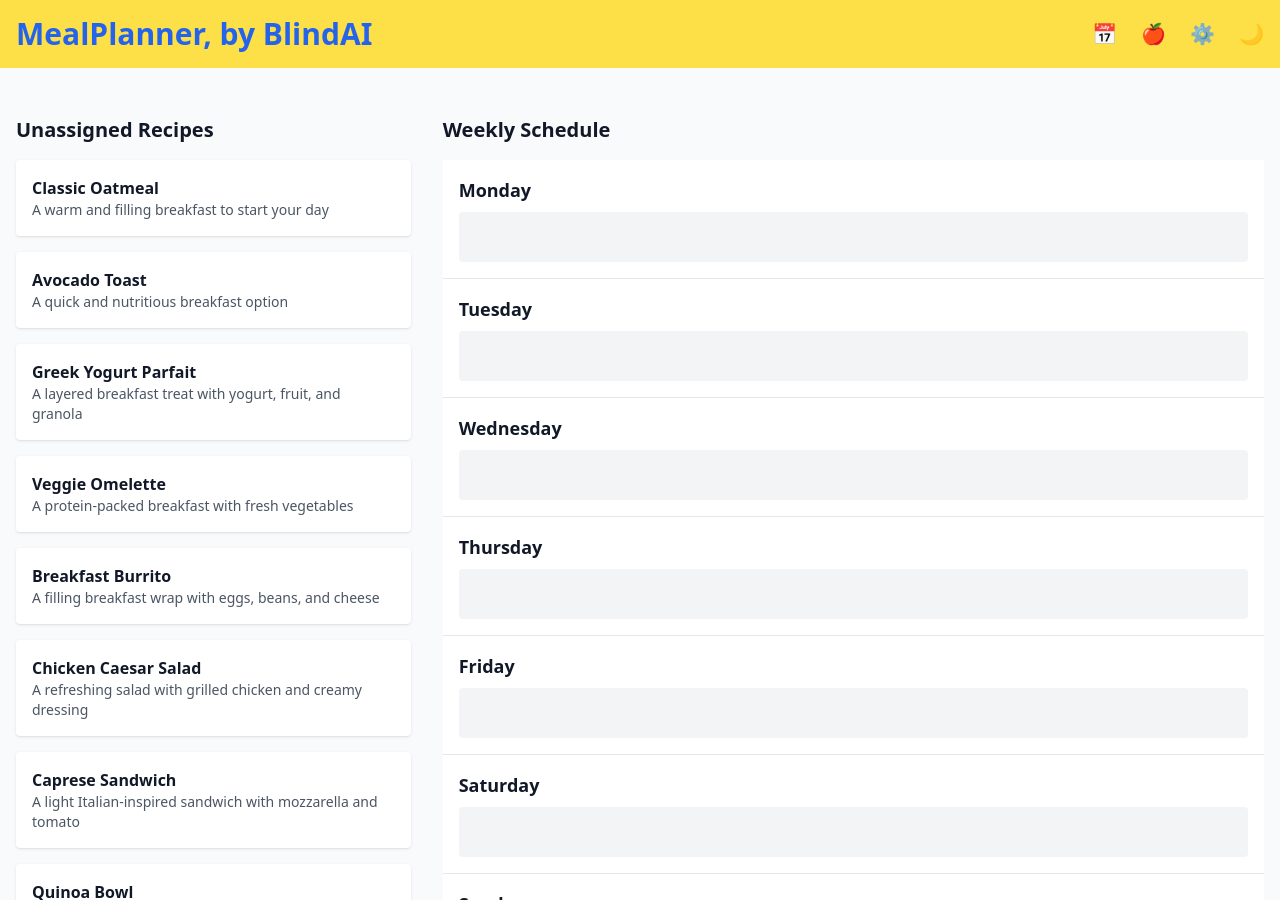
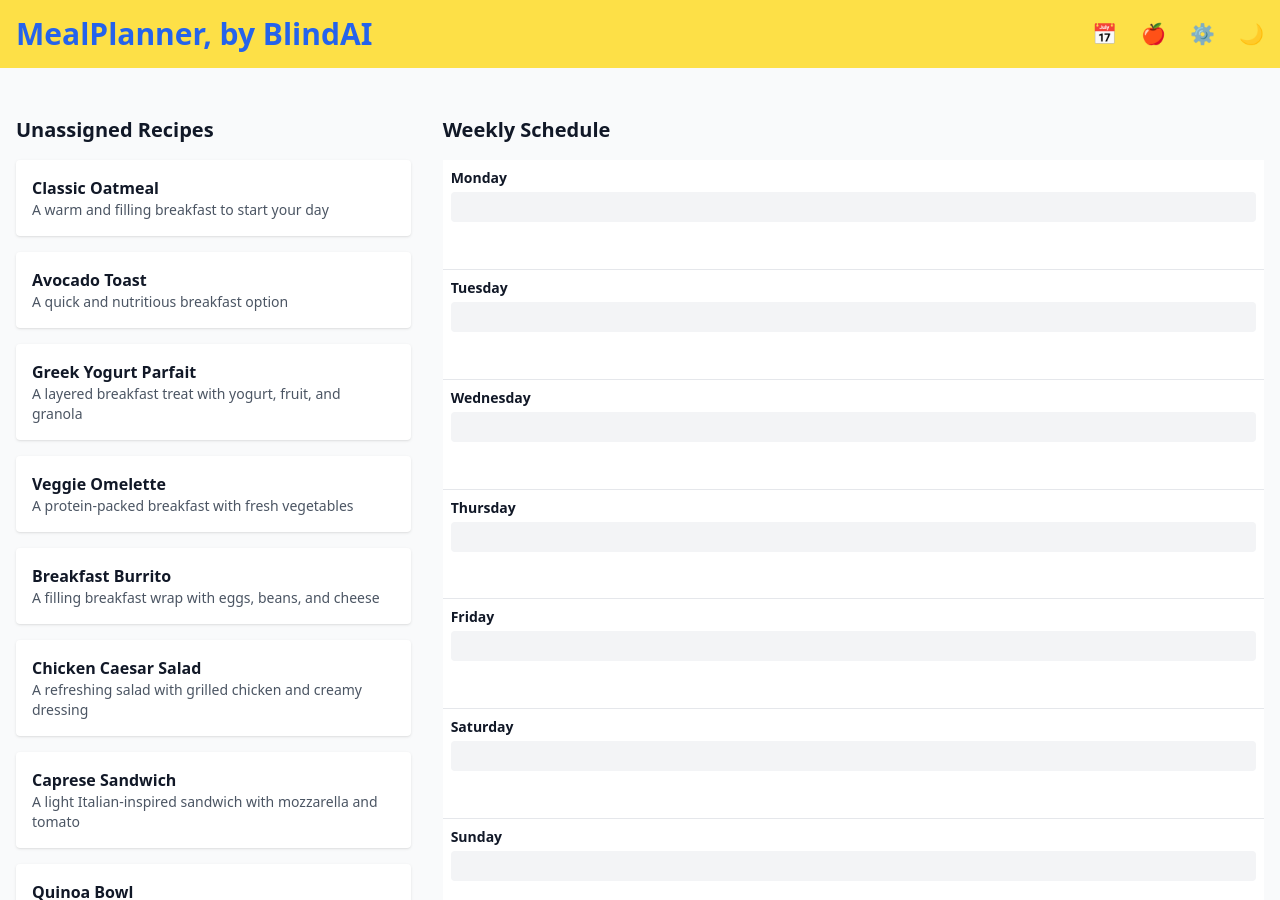
Before and after one commit to Arcadesys/mealplanner, a Next.js app: page / in a window 1280 px wide. Built offline with nearby package versions, Linux system fonts and the light colour scheme.

Commit message:
it works!

```diff
--- a/app/components/Scheduler.tsx
+++ b/app/components/Scheduler.tsx
@@ -10,17 +10,17 @@ const Scheduler: React.FC<SchedulerProps> = ({ assignedRecipes }) => {
   const days = ['Monday', 'Tuesday', 'Wednesday', 'Thursday', 'Friday', 'Saturday', 'Sunday'];
 
   return (
-    <div className="flex flex-col h-full overflow-y-auto">
+    <div className="flex flex-col h-full">
       {days.map((day) => (
         <Droppable key={day} droppableId={day} direction="horizontal">
           {(provided) => (
             <div
               ref={provided.innerRef}
               {...provided.droppableProps}
-              className="flex-1 bg-white p-4 border-b last:border-b-0"
+              className="flex-1 bg-white p-2 border-b last:border-b-0 min-h-0"
             >
-              <h3 className="text-lg font-semibold mb-2">{day}</h3>
-              <div className="bg-gray-100 p-2 rounded min-h-[50px] flex flex-wrap items-start">
+              <h3 className="text-sm font-semibold mb-1">{day}</h3>
+              <div className="bg-gray-100 p-1 rounded min-h-[30px] flex flex-wrap items-start overflow-y-auto">
                 {assignedRecipes[day].map((recipe, index) => (
                   <Draggable key={recipe.id} draggableId={recipe.id} index={index}>
                     {(provided) => (
@@ -28,7 +28,7 @@ const Scheduler: React.FC<SchedulerProps> = ({ assignedRecipes }) => {
                         ref={provided.innerRef}
                         {...provided.draggableProps}
                         {...provided.dragHandleProps}
-                        className="bg-white p-2 rounded shadow m-1"
+                        className="bg-white p-1 rounded shadow m-1 text-xs"
                       >
                         {recipe.name}
                       </div>
```
